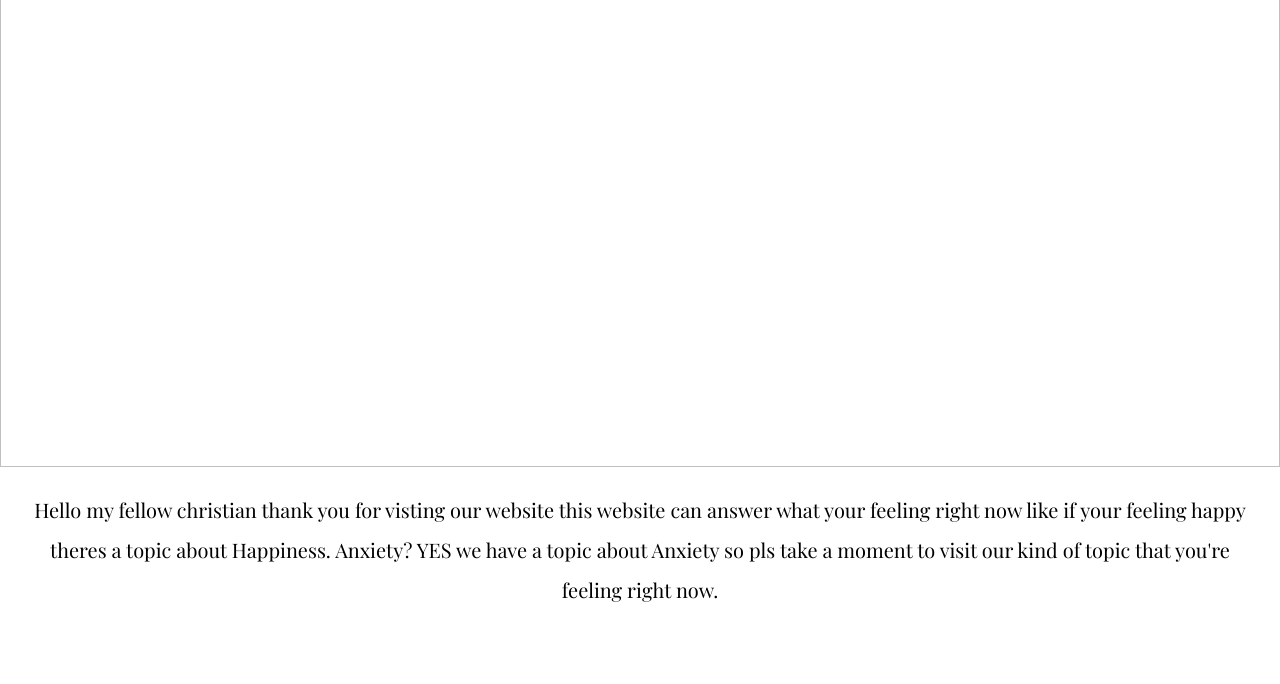
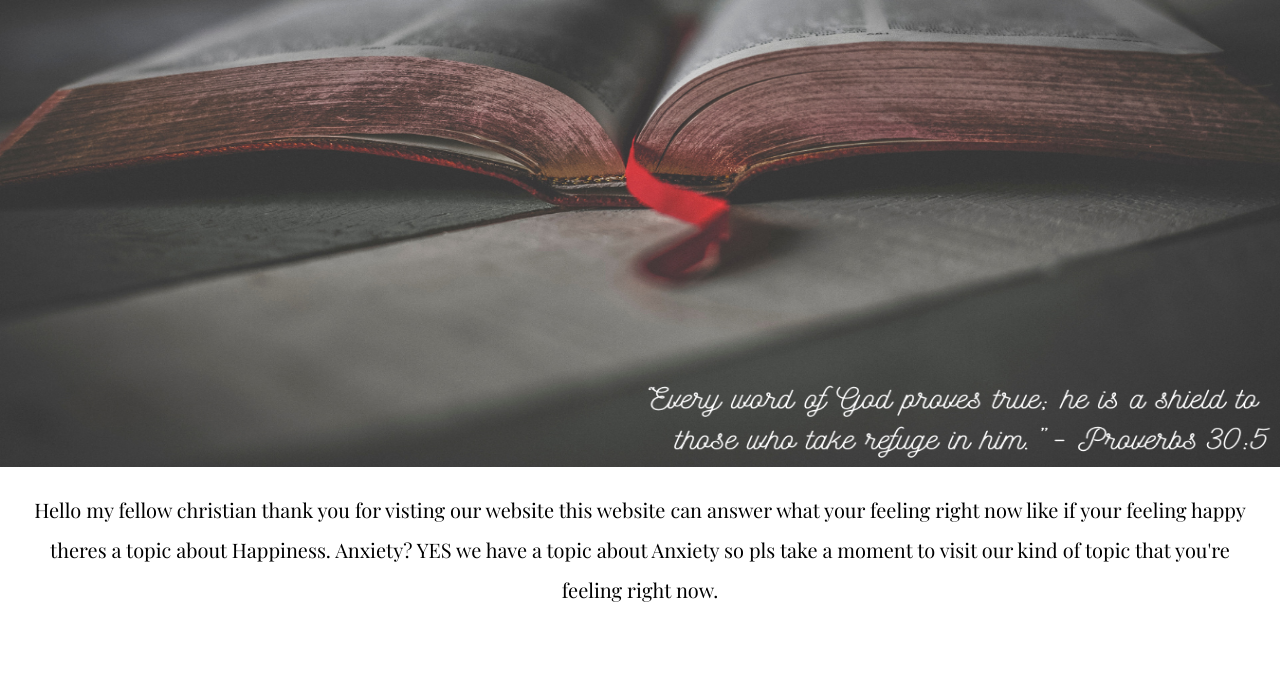
Before and after one commit to RookieSemer/Mamamanok, a plain HTML site: page index.html in a window 1280 px wide. Shown: the part 103-787 px from the top of the page. Drawn offline with nearby package versions, Linux system fonts and the light colour scheme.

Commit message:
Add files via upload

```diff
--- a/index.html
+++ b/index.html
@@ -47,7 +47,7 @@
 
 
 
-              <img class="aaa" src=Biblepic6.pngsss>
+              <img class="aaa" src=Biblepic6.png>
 
               <div class="Content">
               <article class="info">
```
